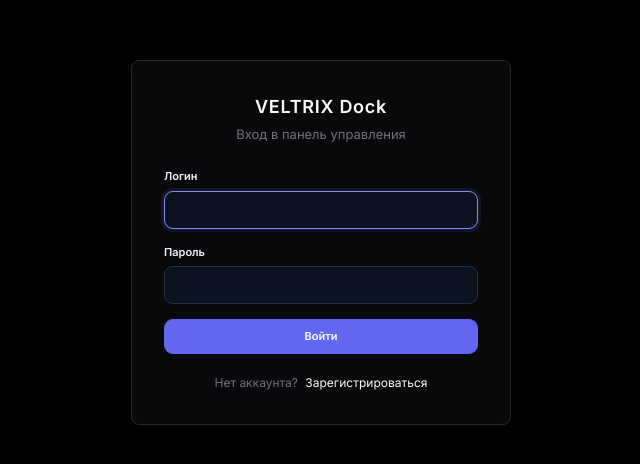
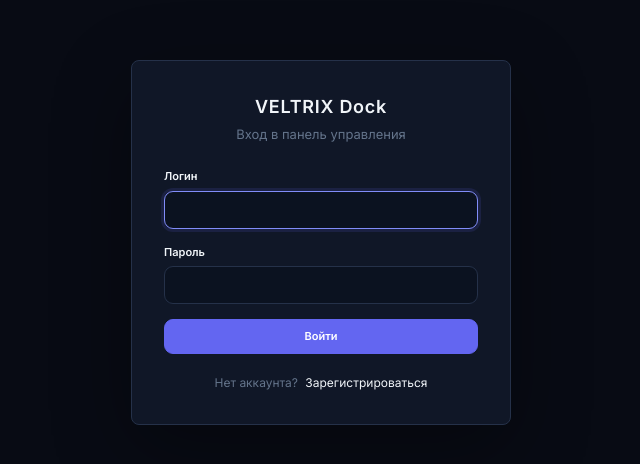
Before and after one commit to NexLab-ceo/Yevqo, a SvelteKit app in the folder frontend/: page /login in a window 1280 px wide. Shown: the part 158-622 px from the top of the page, without its empty margins (319-959 px from the left). Built offline with nearby package versions, Linux system fonts and the light colour scheme; no server answers.

Commit message:
style(frontend): apply Aurora theme across existing screens

```diff
--- a/frontend/src/routes/login/+page.svelte
+++ b/frontend/src/routes/login/+page.svelte
@@ -83,15 +83,15 @@
         display: flex;
         align-items: center;
         justify-content: center;
-        background: #000;
+        background: #080B14;
         padding: 24px;
     }
 
     .auth-card {
         width: 100%;
         max-width: 380px;
-        background: #09090b;
-        border: 1px solid #27272a;
+        background: #101727;
+        border: 1px solid #253149;
         border-radius: 8px;
         padding: 32px;
     }
@@ -104,24 +104,24 @@
     .auth-title {
         font-size: 18px;
         font-weight: 600;
-        color: #fafafa;
+        color: #F1F5F9;
         margin-bottom: 4px;
     }
 
     .auth-subtitle {
         font-size: 13px;
-        color: #71717a;
+        color: #64748B;
     }
 
     .auth-footer {
         margin-top: 20px;
         text-align: center;
         font-size: 12px;
-        color: #71717a;
+        color: #64748B;
     }
 
     .auth-link {
-        color: #fafafa;
+        color: #F1F5F9;
         margin-left: 4px;
     }
 
--- a/frontend/src/routes/register/+page.svelte
+++ b/frontend/src/routes/register/+page.svelte
@@ -119,15 +119,15 @@
         display: flex;
         align-items: center;
         justify-content: center;
-        background: #000;
+        background: #080B14;
         padding: 24px;
     }
 
     .auth-card {
         width: 100%;
         max-width: 380px;
-        background: #09090b;
-        border: 1px solid #27272a;
+        background: #101727;
+        border: 1px solid #253149;
         border-radius: 8px;
         padding: 32px;
     }
@@ -140,18 +140,18 @@
     .auth-title {
         font-size: 18px;
         font-weight: 600;
-        color: #fafafa;
+        color: #F1F5F9;
         margin-bottom: 4px;
     }
 
     .auth-subtitle {
         font-size: 13px;
-        color: #71717a;
+        color: #64748B;
     }
 
     .optional {
         font-weight: 400;
-        color: #52525b;
+        color: #64748B;
         font-size: 11px;
     }
 
@@ -159,11 +159,11 @@
         margin-top: 20px;
         text-align: center;
         font-size: 12px;
-        color: #71717a;
+        color: #64748B;
     }
 
     .auth-link {
-        color: #fafafa;
+        color: #F1F5F9;
         margin-left: 4px;
     }
 
```
Also changed, not shown: frontend/src/routes/admin/+page.svelte (+11 -11 lines), frontend/src/routes/admin/[id]/+page.svelte (+10 -10 lines), frontend/src/routes/devices/[id]/+page.svelte (+8 -8 lines), frontend/src/routes/sites/+page.svelte (+5 -5 lines).
